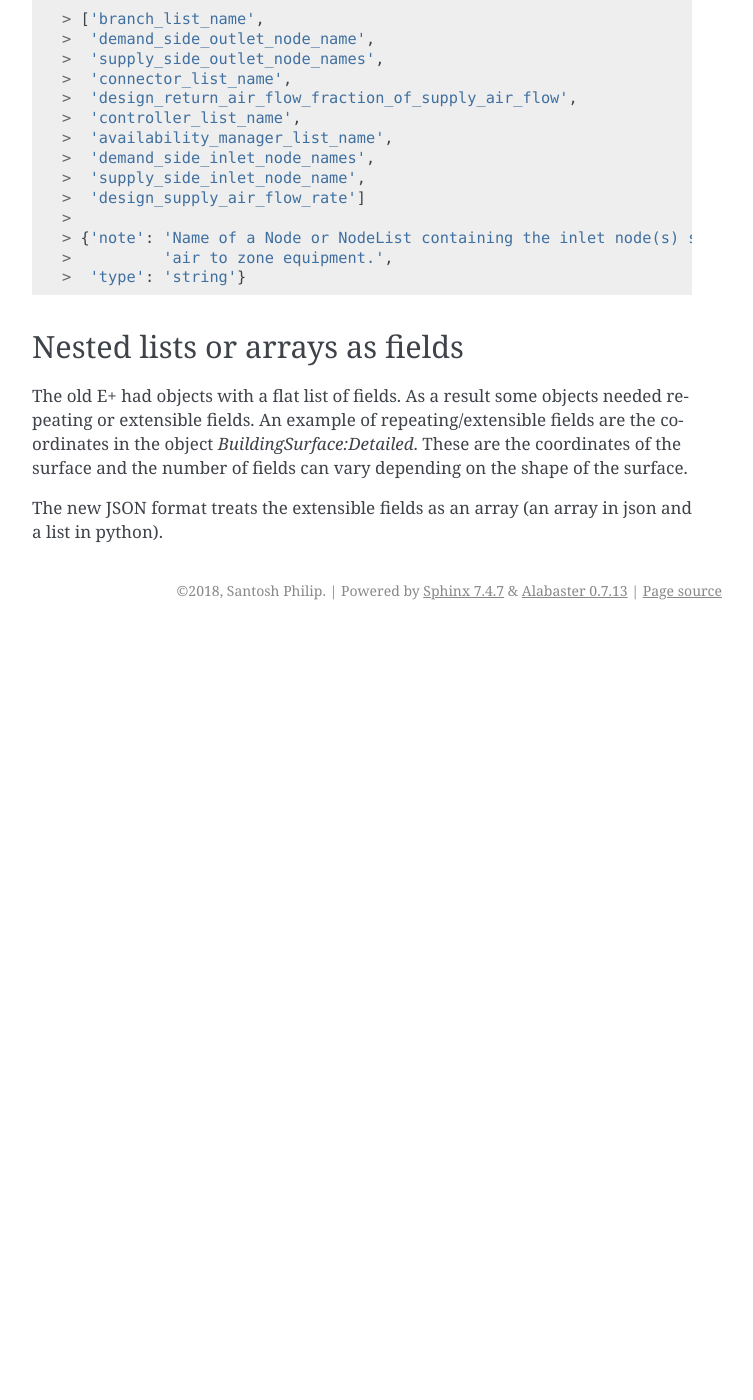
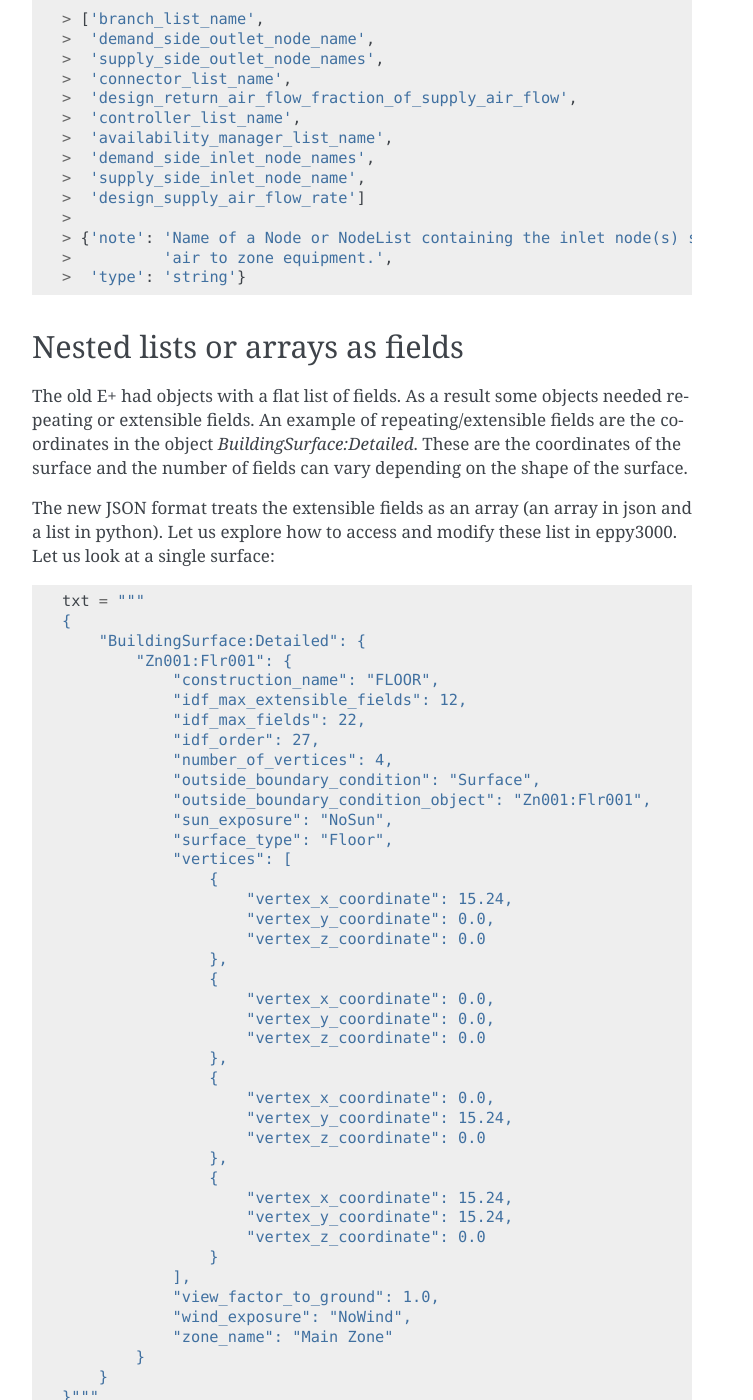
Before and after one commit to pyenergyplus/eppy3000, a Sphinx documentation site: the page built from docs/usage.rst, in a window 1280 px wide and 1400 px high, scrolled down 3050 px. Shown: the whole window, without its empty margins (388-1141 px from the left). Built offline with Sphinx 7.4.7, drawn with Linux system fonts in a browser that asks for light colours; before the commit the page ends 3680 px from its top, so only the background shows below that; some of the changed text lies outside the part shown.

Commit message:
started on how to access arrays in docs/usage.rst

```diff
--- a/docs/usage.rst
+++ b/docs/usage.rst
@@ -166,4 +166,86 @@ Nested lists or arrays as fields
 
 The old E+ had objects with a flat list of fields. As a result some objects needed repeating or extensible fields. An example of repeating/extensible fields are the coordinates in the object `BuildingSurface:Detailed`. These are the coordinates of the surface and the number of fields can vary depending on the shape of the surface.
 
-The new JSON format treats the extensible fields as an array (an array in json and a list in python).
+The new JSON format treats the extensible fields as an array (an array in json and a list in python). Let us explore how to access and modify these list in eppy3000. Let us look at a single surface::
+
+    txt = """
+    {
+        "BuildingSurface:Detailed": {
+            "Zn001:Flr001": {
+                "construction_name": "FLOOR",
+                "idf_max_extensible_fields": 12,
+                "idf_max_fields": 22,
+                "idf_order": 27,
+                "number_of_vertices": 4,
+                "outside_boundary_condition": "Surface",
+                "outside_boundary_condition_object": "Zn001:Flr001",
+                "sun_exposure": "NoSun",
+                "surface_type": "Floor",
+                "vertices": [
+                    {
+                        "vertex_x_coordinate": 15.24,
+                        "vertex_y_coordinate": 0.0,
+                        "vertex_z_coordinate": 0.0
+                    },
+                    {
+                        "vertex_x_coordinate": 0.0,
+                        "vertex_y_coordinate": 0.0,
+                        "vertex_z_coordinate": 0.0
+                    },
+                    {
+                        "vertex_x_coordinate": 0.0,
+                        "vertex_y_coordinate": 15.24,
+                        "vertex_z_coordinate": 0.0
+                    },
+                    {
+                        "vertex_x_coordinate": 15.24,
+                        "vertex_y_coordinate": 15.24,
+                        "vertex_z_coordinate": 0.0
+                    }
+                ],
+                "view_factor_to_ground": 1.0,
+                "wind_exposure": "NoWind",
+                "zone_name": "Main Zone"
+            }
+        }
+    }"""
+
+Let us open this as an IDF()::
+
+    from io import StringIO
+    from eppy3000.modelmaker import IDF
+
+    fhandle = StringIO(txt)
+    idf = IDF(idfname=fhandle, iddname=iddfname)
+    print(idf)
+
+
+    > BuildingSurface:Detailed                         !-  KEY
+    >             Zn001:Flr001                         !-  NAME
+    >             FLOOR                                !-  construction_name
+    >             12                                   !-  idf_max_extensible_fields
+    >             22                                   !-  idf_max_fields
+    >             27                                   !-  idf_order
+    >             4                                    !-  number_of_vertices
+    >             Surface                              !-  outside_boundary_condition
+    >             Zn001:Flr001                         !-  outside_boundary_condition_object
+    >             NoSun                                !-  sun_exposure
+    >             Floor                                !-  surface_type
+    >                                                  !-  vertices
+    >                 15.24                                !-  vertex_x_coordinate #1
+    >                 0.0                                  !-  vertex_y_coordinate #1
+    >                 0.0                                  !-  vertex_z_coordinate #1
+    >                 0.0                                  !-  vertex_x_coordinate #2
+    >                 0.0                                  !-  vertex_y_coordinate #2
+    >                 0.0                                  !-  vertex_z_coordinate #2
+    >                 0.0                                  !-  vertex_x_coordinate #3
+    >                 15.24                                !-  vertex_y_coordinate #3
+    >                 0.0                                  !-  vertex_z_coordinate #3
+    >                 15.24                                !-  vertex_x_coordinate #4
+    >                 15.24                                !-  vertex_y_coordinate #4
+    >                 0.0                                  !-  vertex_z_coordinate #4
+    >             1.0                                  !-  view_factor_to_ground
+    >             NoWind                               !-  wind_exposure
+    >             Main Zone                            !-  zone_name
+
+Notice how the array items are inset. How dow we access the array items ?
```
Also changed, not shown: arrays.py (added, +66 -0 lines), snipidf.py (added, +24 -0 lines).
